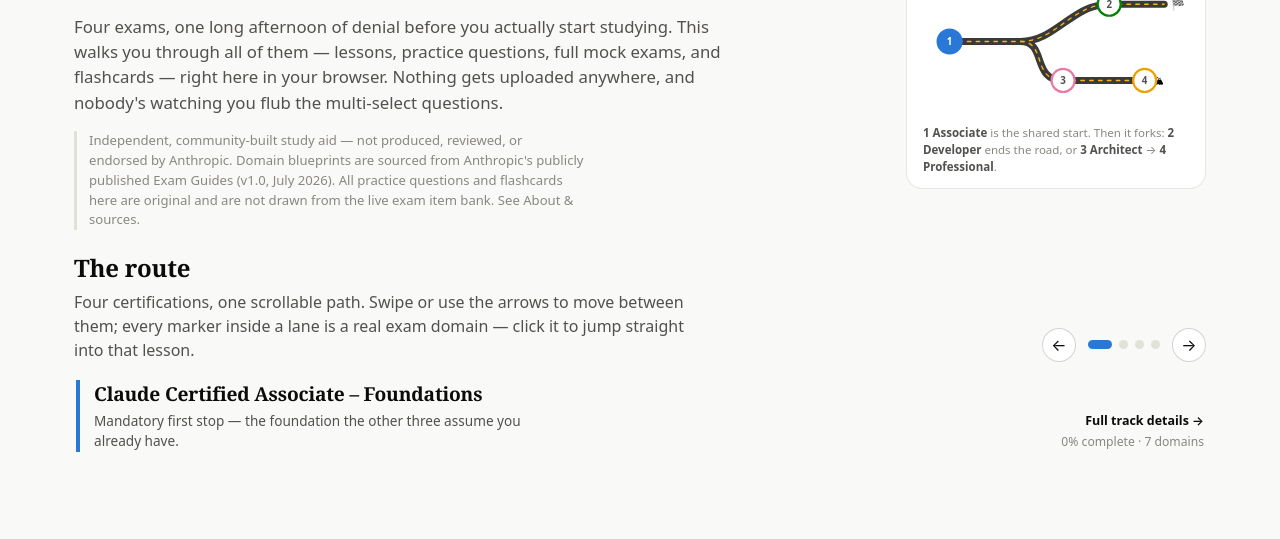
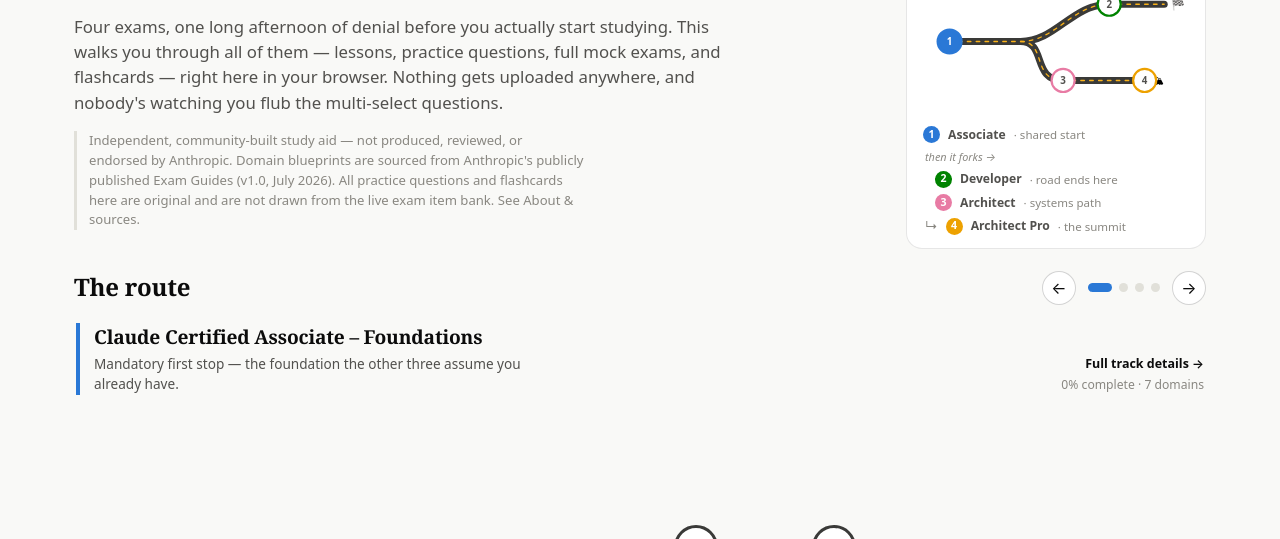
Before and after one commit to davidalex89/claude-cert-study-path, a plain HTML site: page index.html in a window 1280 px wide. Shown: the part 184-723 px from the top of the page. Drawn offline with Linux system fonts and the light colour scheme.

Commit message:
Trim carousel intro, stack mini-roadmap legend, add home reset
- Removed the redundant "Four certifications, one scrollable path…" blurb
  under "The route"; the controls and the roadmap already say it.
- Mini-roadmap legend now lists one numbered stop per line (with a colored
  number chip and a short role) instead of a single wrapping sentence, and
  shows the fork: Associate → (Developer ends / Architect → Pro).
- Reset-progress is now also on the home page under "Your progress, your
  machine", not just buried on the About page. Factored the two-click-
  confirm button into one reusable helper; the home copy re-renders on
  confirm so the carousel percentages drop to 0 immediately.

```diff
--- a/css/style.css
+++ b/css/style.css
@@ -243,8 +243,27 @@
 .mm-node:focus-visible { outline: none; }
 .mm-node:focus-visible circle { stroke-width: 3.5; }
 .mm-flag { font-size: 12px; }
-.mini-roadmap .mm-legend { font-size: 0.72rem; color: var(--text-muted); margin-top: 8px; line-height: 1.5; }
-.mini-roadmap .mm-legend strong { color: var(--text-secondary); font-weight: 600; }
+.mini-roadmap .mm-legend { margin-top: 10px; display: flex; flex-direction: column; gap: 5px; }
+.mm-leg-row { display: flex; align-items: center; gap: 8px; font-size: 0.76rem; }
+.mm-leg-row.branch { padding-left: 12px; }
+.mm-leg-num {
+  flex-shrink: 0;
+  width: 17px; height: 17px; border-radius: 50%;
+  display: inline-flex; align-items: center; justify-content: center;
+  font-size: 0.66rem; font-weight: 700; color: #fff;
+}
+.mm-leg-name { font-weight: 600; color: var(--text-secondary); }
+.mm-leg-note { color: var(--text-muted); font-size: 0.72rem; }
+.mm-leg-note::before { content: "· "; }
+.mm-leg-fork { font-size: 0.68rem; color: var(--text-muted); font-style: italic; padding-left: 2px; }
+.mm-leg-row.cont .mm-leg-num { position: relative; }
+.mm-leg-row.cont::before {
+  content: "↳";
+  color: var(--text-muted);
+  margin-left: -2px;
+  font-size: 0.8rem;
+}
+.mm-leg-row.cont { padding-left: 4px; }
 
 /* ---------- home: certification carousel ---------- */
 
--- a/js/app.js
+++ b/js/app.js
@@ -135,6 +135,29 @@
   }
   function navigate(hash) { window.location.hash = hash; }
   function go(hash) { return function (e) { if (e) e.preventDefault(); navigate(hash); }; }
+
+  // Two-click-confirm reset button, reused on the home and About pages.
+  function resetProgressButton(opts) {
+    opts = opts || {};
+    var btn = el("button", { class: "btn" }, [opts.label || "Reset all my progress"]);
+    btn.addEventListener("click", function () {
+      if (btn.getAttribute("data-armed") !== "true") {
+        btn.setAttribute("data-armed", "true");
+        btn.classList.add("btn-danger");
+        btn.textContent = "Click again to confirm — this can't be undone";
+        return;
+      }
+      try { localStorage.removeItem(STORE_KEY); } catch (e) {}
+      if (opts.onDone) opts.onDone();
+      else {
+        btn.classList.remove("btn-danger");
+        btn.removeAttribute("data-armed");
+        btn.textContent = "✓ Progress cleared";
+        btn.setAttribute("disabled", "true");
+      }
+    });
+    return btn;
+  }
 
   // Intervals (the exam timer) are torn down on every route change so a running
   // clock can't outlive the page that owns it.
@@ -296,13 +319,22 @@
       nodeEls[i] = g;
     });
 
+    function legendRow(certId, num, note, extraClass) {
+      return el("div", { class: "mm-leg-row" + (extraClass ? " " + extraClass : "") }, [
+        el("span", { class: "mm-leg-num", style: "background:" + ACCENTS[certId] }, [String(num)]),
+        el("span", { class: "mm-leg-name" }, [CERTS[certId].name.replace("Claude Certified ", "").replace(" – Foundations", "").replace(" – Professional", " Pro")]),
+        note ? el("span", { class: "mm-leg-note" }, [note]) : null
+      ]);
+    }
     var wrap = el("div", { class: "mini-roadmap" }, [
       el("div", { class: "mm-title" }, ["The path, cert to cert"]),
       svg,
       el("div", { class: "mm-legend" }, [
-        el("strong", {}, ["1 Associate"]), " is the shared start. Then it forks: ",
-        el("strong", {}, ["2 Developer"]), " ends the road, or ",
-        el("strong", {}, ["3 Architect"]), " → ", el("strong", {}, ["4 Professional"]), "."
+        legendRow("associate", 1, "shared start"),
+        el("div", { class: "mm-leg-fork" }, ["then it forks →"]),
+        legendRow("developer", 2, "road ends here", "branch"),
+        legendRow("architect-foundations", 3, "systems path", "branch"),
+        legendRow("architect-professional", 4, "the summit", "branch cont")
       ])
     ]);
     return {
@@ -426,12 +458,7 @@
     var nextBtn = el("button", { class: "cc-arrow", type: "button", "aria-label": "Next certification" }, ["→"]);
     var dots = el("div", { class: "cc-dots" });
     map.appendChild(el("div", { class: "cc-head" }, [
-      el("div", {}, [
-        el("h2", {}, ["The route"]),
-        el("p", { class: "route-intro" }, [
-          "Four certifications, one scrollable path. Swipe or use the arrows to move between them; every marker inside a lane is a real exam domain — click it to jump straight into that lesson."
-        ])
-      ]),
+      el("h2", {}, ["The route"]),
       el("div", { class: "cc-controls" }, [prevBtn, dots, nextBtn])
     ]));
 
@@ -475,7 +502,8 @@
     ]));
     two.appendChild(el("div", {}, [
       el("h3", {}, ["Your progress, your machine"]),
-      el("p", {}, ["Progress is stored in your browser's localStorage only — per certification, per domain. Clear your browser data and it resets; nothing leaves your machine."]),
+      el("p", {}, ["Progress is stored in your browser's localStorage only — per certification, per domain. Nothing leaves your machine, and you can wipe it here any time."]),
+      el("div", { class: "btn-row" }, [resetProgressButton({ onDone: function () { render(); } })]),
       el("h3", {}, ["No prerequisites, really"]),
       el("p", {}, ["Anthropic doesn't gate any of the four exams behind another — the roadmap above reflects what the work looks like, not a checkpoint system."])
     ]));
@@ -1386,25 +1414,7 @@
       el("p", {}, ["This site can't register you for anything. To schedule an official exam, go through Anthropic's Partner Academy, download the current Exam Guide, and schedule through Pearson VUE."]),
       el("h3", {}, ["Your data"]),
       el("p", {}, ["Progress (lessons read, quiz scores, flashcard mastery) is stored only in your browser's localStorage. Nothing is sent to a server — there is no server. Clearing your browser storage resets everything."]),
-      (function () {
-        var wrap = el("div", { class: "btn-row" });
-        var btn = el("button", { class: "btn" }, ["Reset all my progress"]);
-        btn.addEventListener("click", function () {
-          if (btn.getAttribute("data-armed") !== "true") {
-            btn.setAttribute("data-armed", "true");
-            btn.classList.add("btn-danger");
-            btn.textContent = "Click again to confirm — this can't be undone";
-            return;
-          }
-          try { localStorage.removeItem(STORE_KEY); } catch (e) {}
-          btn.classList.remove("btn-danger");
-          btn.removeAttribute("data-armed");
-          btn.textContent = "✓ Progress cleared";
-          btn.setAttribute("disabled", "true");
-        });
-        wrap.appendChild(btn);
-        return wrap;
-      })(),
+      el("div", { class: "btn-row" }, [resetProgressButton({})]),
       el("h3", {}, ["Open source"]),
       el("p", {}, ["This project is open source. Corrections to the domain content, additional practice questions, and new flashcards are welcome via pull request."])
     ]));
```
Also changed, not shown: docs/screenshot-home.png.
